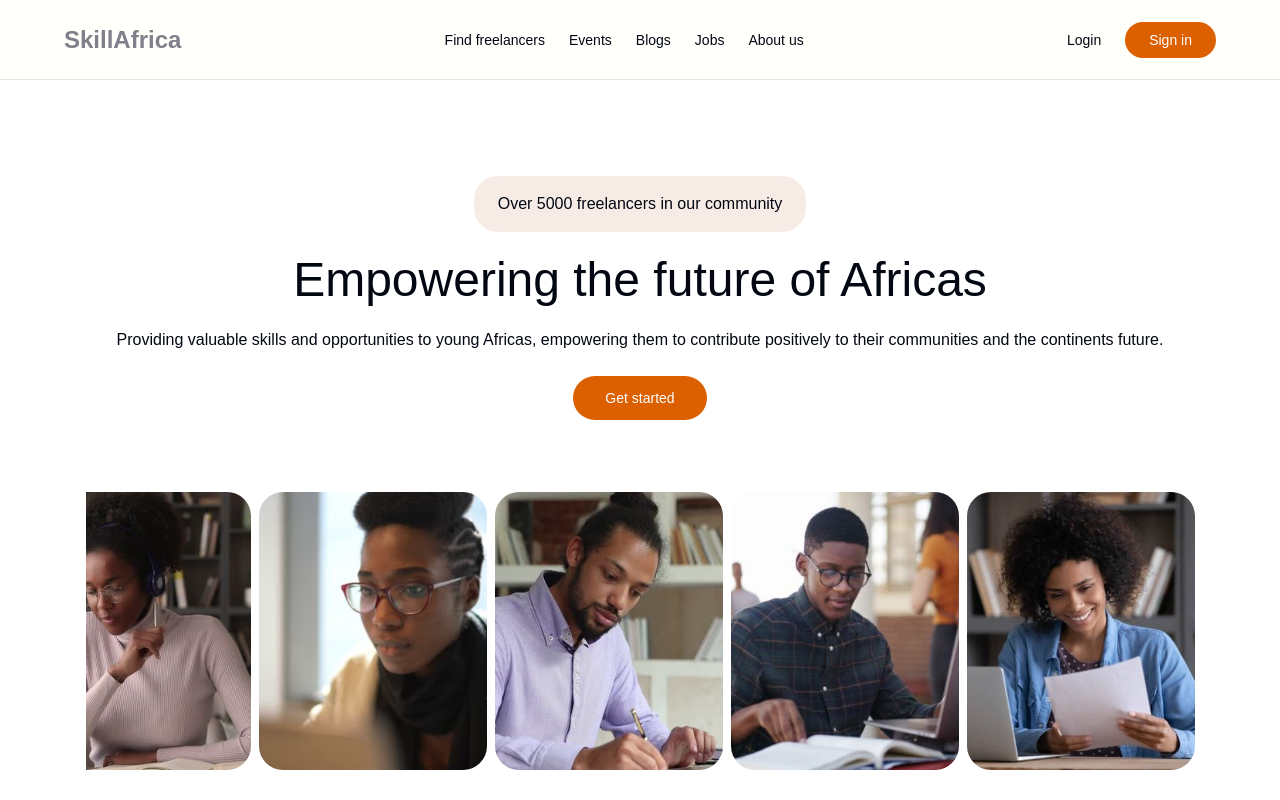
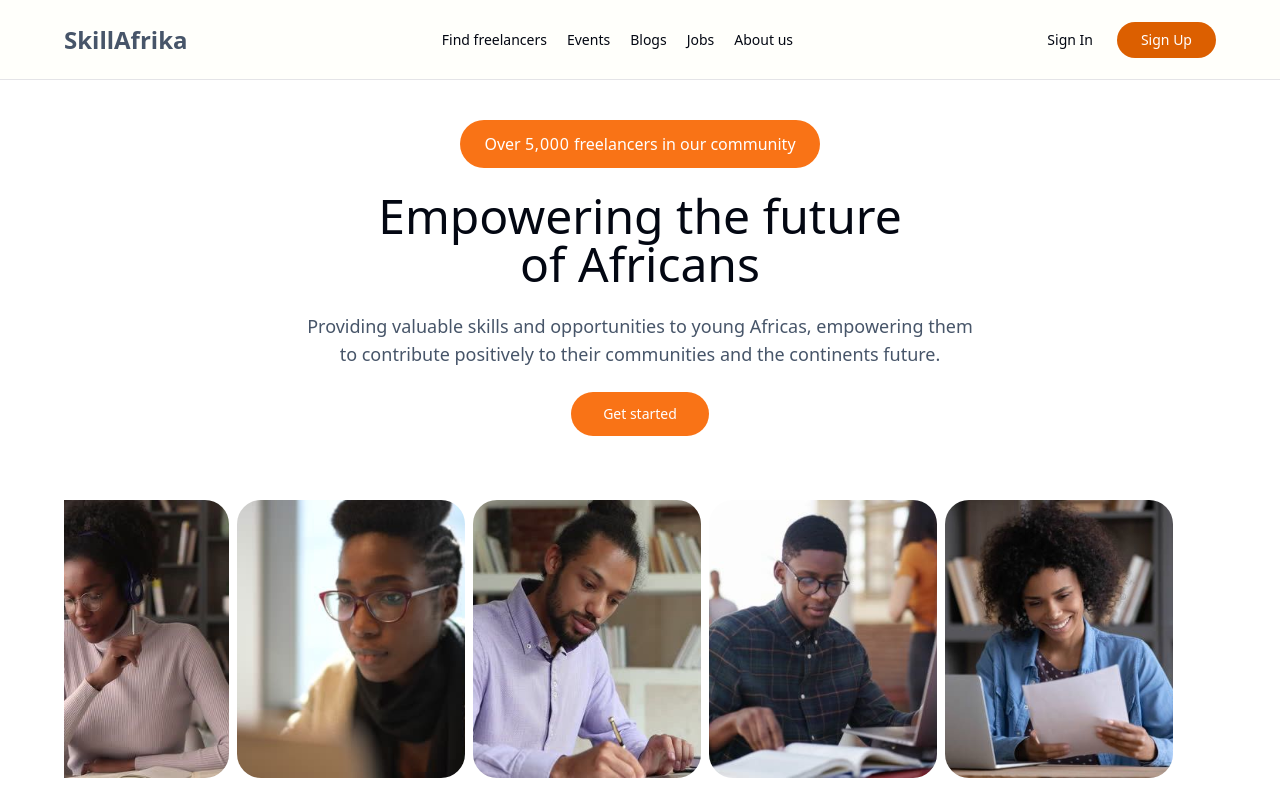
Before and after one commit to Skill-Afrika/skill-africa-frontend, a Next.js app: page / in a window 1280 px wide. Shown: the top 800 px of the page. Built offline with nearby package versions, Linux system fonts and the light colour scheme.

Commit message:
upgrading landing page UI

```diff
--- a/components/landingpage/header/header.jsx
+++ b/components/landingpage/header/header.jsx
@@ -12,96 +12,60 @@ const Header = () => {
   useEffect(() => {
     AOS.init();
   }, []);
+
   const [isClick, setIsClick] = useState(false);
+
   const transformstyle = {
     transform: isClick ? "scale(1)" : "",
     transition: "all .8s cubic-bezier(0.87, 0, 0.07, 1)",
   };
+
   return (
     <>
       <div
-        data-aos="fade-right"
-        data-aos-duration="1500"
-        className="md:flex hidden justify-between items-center md:h-20 h-16 w-full md:px-16 px-8 border-b border-zinc-200"
-        style={{
-          backgroundColor: "#FFFFFB",
-          fontFamily: "Bricolage Grotesque, sans-serif",
-        }}
-      >
-        <h1
-          className="md:text-2xl text-xl font-bold opacity-50 md:px-0"
-          style={{ color: "#04021B" }}
-        >
-          SkillAfrica
+        data-aos='fade-right'
+        data-aos-duration='500'
+        className='flex bg-[#FFFFFB] justify-between items-center md:h-20 h-16 w-full md:px-16 px-8 border-b border-zinc-200'>
+        <h1 className='md:text-2xl text-xl text-slate-600 font-bold md:px-0'>
+          SkillAfrika
         </h1>
-        <ul className="text-sm font-normal md:flex justify-between hidden">
-          <li>
-            <a href="#findfreelancers">Find freelancers</a>
+        <ul className='text-sm font-normal md:flex gap-5 justify-between hidden'>
+          <a href='#findfreelancers'>Find freelancers</a>
+          <a href='#events'>Events</a>
+          <a href='#blog'>Blogs</a>
+          <a href='#jobs'>Jobs</a>
+          <a href='#about'>About us</a>
+        </ul>
+        <ul className='md:flex hidden justify-between text-sm font-normal items-center'>
+          <li className='text-sm font-normal'>
+            <Link href='/login'>Sign In</Link>
           </li>
-          <li className="ml-6">
-            <a href="#events">Events</a>
-          </li>
-          <li className="ml-6">
-            <a href="#blog">Blogs</a>
-          </li>
-          <li className="ml-6">
-            <a href="#jobs">Jobs</a>
-          </li>
-          <li className="ml-6">
-            <a href="#about">About us</a>
+          <li className='font-medium px-6 py-2 bg-[#DC5F00] text-white ml-6 rounded-full'>
+            <Link href='/register'>Sign Up</Link>
           </li>
         </ul>
-        <ul className="md:flex hidden justify-between text-sm font-normal items-center">
-          <li className="text-sm font-normal">
-            <Link href={"/login"}>Login</Link>
-          </li>
-          <li
-            className="font-medium px-6 py-2 bg-red-700 text-white ml-6"
-            style={{ backgroundColor: "#DC5F00", borderRadius: "40px" }}
-          >
-            <a href="#signin">Sign in</a>
-          </li>
-        </ul>
-      </div>
-
-      {/* mobile */}
-      <div
-        className="flex md:hidden justify-between items-center px-8 h-16 w-full border-b border-zinc-200"
-        style={{
-          backgroundColor: "#FFFFFB",
-          fontFamily: "Bricolage Grotesque, sans-serif",
-        }}
-      >
-        <h1
-          className="text-xl font-bold opacity-50"
-          style={{ color: "#04021B" }}
-        >
-          SkillAfrica
-        </h1>
-
-        {!isClick ? (
+        {!isClick && (
           <BsListNested
             className={`${
               isClick ? "hidden" : ""
             } text-red-400 md:hidden block text-4xl cursor-pointer`}
             onClick={() => setIsClick(true)}
           />
-        ) : (
-          <nav
-            className="fixed inset-0 flex flex-col items-center justify-center h-screen z-[1500]"
-            style={{
-              backgroundColor: "#111827",
-            }}
-          >
+        )}
+      </div>
+
+      {/* mobile */}
+      <div className=''>
+        {isClick && (
+          <div className='bg-[#DC5F00] fixed z-10 inset-0 flex flex-col items-center justify-center h-screen'>
             <AiOutlineClose
-              className="text-red-400 text-2xl absolute top-4 right-12 cursor-pointer"
+              className='text-white text-2xl absolute top-5 right-12 cursor-pointer'
               onClick={() => setIsClick(false)}
             />
             <ul
-              className="space-y-8 text-center text-white"
-              data-aos="fade-right"
-              data-aos-duration="1500"
-            >
+              className='space-y-5 text-center text-white'
+              data-aos='fade-right'
+              data-aos-duration='1500'>
               <li>
                 <Link href={"/findfreelancers"}>Find freelancers</Link>
               </li>
@@ -124,7 +88,7 @@ const Header = () => {
                 <Link href={"/sign in"}>Sign in</Link>
               </li>
             </ul>
-          </nav>
+          </div>
         )}
       </div>
     </>
--- a/components/landingpage/hero/hero.jsx
+++ b/components/landingpage/hero/hero.jsx
@@ -11,6 +11,7 @@ import Link from "next/link";
 import AOS from "aos";
 import "aos/dist/aos.css";
 import { useEffect } from "react";
+import NumberTicker from "@/components/magicui/number-ticker";
 
 const Hero = () => {
   useEffect(() => {
@@ -18,39 +19,36 @@ const Hero = () => {
   }, []);
   return (
     <div
-      data-aos="zoom-in-up"
-      data-aos-duration="1500"
-      className="md:pt-24 md:px-16 px-8 pt-12 flex flex-col justify-between items-center gap-6 pb-16 md:pb-4"
-      style={{ fontFamily: "Bricolage Grotesque, sans-serif" }}
-    >
-      <h1
-        className="px-3 py-2 md:px-6 md:py-4 rounded-3xl md:text-base md:font-medium font-bold text-xs"
-        style={{ backgroundColor: "rgba(165, 71, 0, 0.1)" }}
-      >
-        Over 5000 freelancers in our community
+      data-aos='zoom-in-up'
+      data-aos-duration='1000'
+      className='md:px-16 px-8 pt-10 flex flex-col justify-between items-center gap-6 pb-16 md:pb-4'>
+      <h1 className='bg-orange-500 text-white px-4 py-3 md:px-6 md:py-3 rounded-3xl md:text-base md:font-medium font-bold text-sm'>
+        Over{" "}
+        <span>
+          <NumberTicker value={5000} className='text-white' />
+        </span>{" "}
+        freelancers in our community
       </h1>
-      <h1 className="md:font-medium md:text-5xl text-2xl font-bold text-center">
-        Empowering the future of Africas
+
+      <h1 className='md:w-1/2 w-5/6 leading-9 md:font-medium md:text-5xl text-4xl font-bold text-center'>
+        Empowering the future of Africans
       </h1>
-      <p className="md:text-base font-normal text-xs text-center">
+      <p className='md:text-lg font-normal text-center md:w-7/12 w-5/6 text-slate-600'>
         Providing valuable skills and opportunities to young Africas, empowering
         them to contribute positively to their communities and the continents
         future.
       </p>
-      <button
-        className="md:text-sm text-xs font-medium md:px-8 md:py-3 px-5 py-2 text-white"
-        style={{ backgroundColor: "rgba(220, 95, 0, 1)", borderRadius: "32px" }}
-      >
-        <Link href={"/register"}>Get started</Link>
+      <button className='md:text-sm bg-orange-500 hover:bg-orange-600 rounded-full text-xs font-medium md:px-8 md:py-3 px-5 py-2 text-white'>
+        <Link href='/register'>Get started</Link>
       </button>
-      <div className="md:flex gap-2 overflow-hidden hidden md:py-12 py-8">
-        <Image src={img1} alt="img1" />
-        <Image src={img2} alt="img1" />
-        <Image src={img3} alt="img1" />
-        <Image src={img4} alt="img1" />
-        <Image src={img5} alt="img1" />
+      <div className='md:flex gap-2 overflow-hidden hidden md:py-10 py-8 w-full'>
+        <Image src={img1} alt='img1' />
+        <Image src={img2} alt='img1' />
+        <Image src={img3} alt='img1' />
+        <Image src={img4} alt='img1' />
+        <Image src={img5} alt='img1' />
       </div>
-      <Image src={img6} alt="img1" className="md:hidden flex" />
+      <Image src={img6} alt='img1' className='md:hidden flex w-full mt-2' />
     </div>
   );
 };
--- /dev/null
+++ b/components/magicui/number-ticker.tsx
@@ -0,0 +1,55 @@
+"use client";
+
+import { useEffect, useRef } from "react";
+import { useInView, useMotionValue, useSpring } from "framer-motion";
+
+import { cn } from "@/lib/utils";
+
+export default function NumberTicker({
+  value,
+  direction = "up",
+  delay = 0,
+  className,
+}: {
+  value: number;
+  direction?: "up" | "down";
+  className?: string;
+  delay?: number; // delay in s
+}) {
+  const ref = useRef<HTMLSpanElement>(null);
+  const motionValue = useMotionValue(direction === "down" ? value : 0);
+  const springValue = useSpring(motionValue, {
+    damping: 60,
+    stiffness: 100,
+  });
+  const isInView = useInView(ref, { once: true, margin: "0px" });
+
+  useEffect(() => {
+    isInView &&
+      setTimeout(() => {
+        motionValue.set(direction === "down" ? 0 : value);
+      }, delay * 1000);
+  }, [motionValue, isInView, delay, value, direction]);
+
+  useEffect(
+    () =>
+      springValue.on("change", (latest) => {
+        if (ref.current) {
+          ref.current.textContent = Intl.NumberFormat("en-US").format(
+            Number(latest.toFixed(0)),
+          );
+        }
+      }),
+    [springValue],
+  );
+
+  return (
+    <span
+      className={cn(
+        "inline-block tabular-nums text-black dark:text-white tracking-wider",
+        className,
+      )}
+      ref={ref}
+    />
+  );
+}
```
